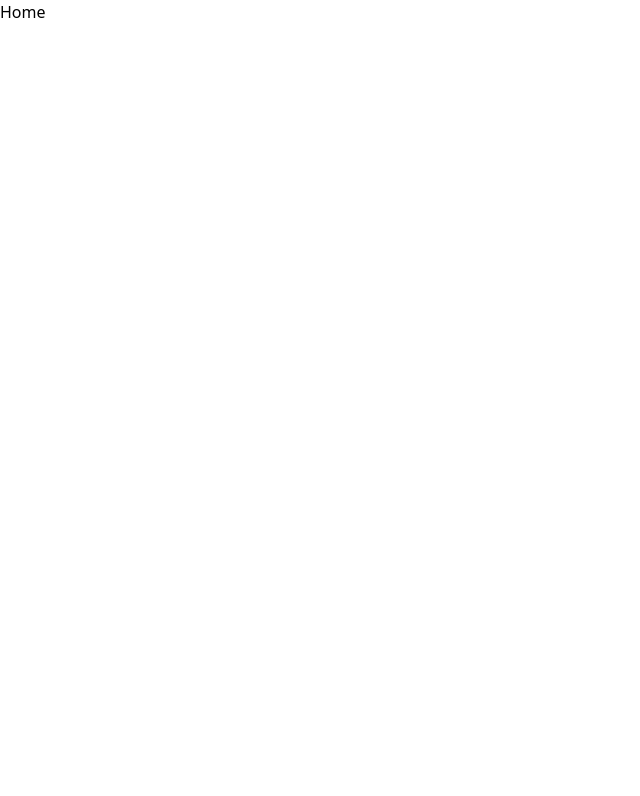
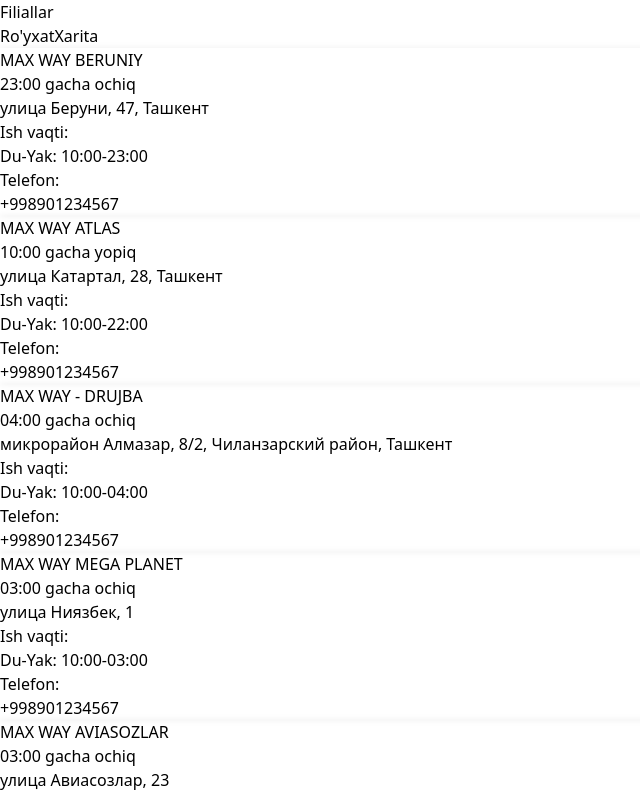
Before and after one commit to bashirovabduaziz/team-maxway-project, a React (Vite) app: page / in a window 1280 px wide. Shown: the top 796 px of the page, without its empty margins (0-640 px from the left). Built offline with nearby package versions, Linux system fonts and the light colour scheme.

Commit message:
changes javohir

```diff
--- a/src/App.jsx
+++ b/src/App.jsx
@@ -10,18 +10,17 @@
 const App = () => {
   return (
     <>
-
-    <div >
-      <Routes >
-        <Route path='/' element={<Home />}/>
-        <Route path='/about' element={<About />}/>
-        <Route path='/cart' element={<Cart />}/>
-        <Route path='/contact' element={<Contact />}/>
-        <Route path='/filial' element={<Filial />}/>
-      </Routes>
-    </div>
+      <div>
+        <Routes>
+          <Route path="/home" element={<Home />} />
+          <Route path="/about" element={<About />} />
+          <Route path="/cart" element={<Cart />} />
+          <Route path="/contact" element={<Contact />} />
+          <Route path="/" element={<Filial />} />
+        </Routes>
+      </div>
     </>
-  )
+  );
 }
 
 export default App
```
Also changed, not shown: 1 other file (tests, documents, lock files or other folders).
